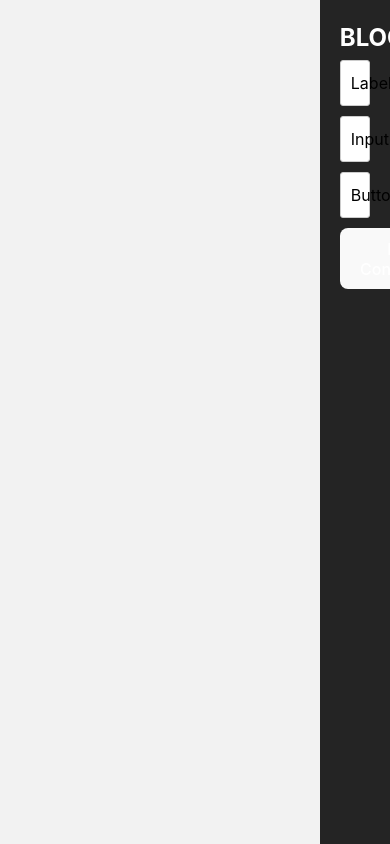
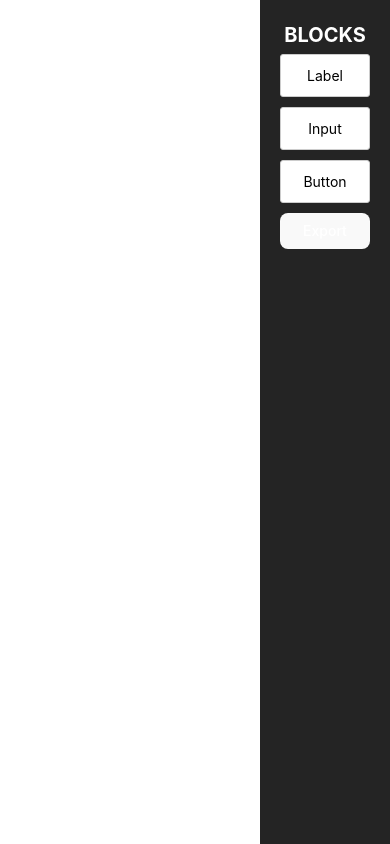
Before and after one commit to Deepakkumarrp/Page-Builder, a React (Vite) app: page / in a window 390 px wide. Built offline with nearby package versions, Linux system fonts and the light colour scheme.

Commit message:
Responsiveness

```diff
--- a/src/components/ExportBtn.jsx
+++ b/src/components/ExportBtn.jsx
@@ -16,7 +16,7 @@ const ExportButton = () => {
     URL.revokeObjectURL(url);
   };
 
-  return <button onClick={handleExport}>Export Configuration</button>;
+  return <button className="exportBtn" onClick={handleExport}>Export</button>;
 };
 
 export default ExportButton;
--- a/src/components/Page.jsx
+++ b/src/components/Page.jsx
@@ -101,7 +101,7 @@ const Page = () => {
       className="page"
       ref={drop}
       style={{
-        backgroundColor: isOver ? "#ccc" : "#f2f2f2",
+        backgroundColor: isOver ? "#ccc" : "white",
       }}
     >
       {/* <button onClick={handleAllElements}>watch all Elements</button> */}
--- a/src/components/styles.css
+++ b/src/components/styles.css
@@ -1,5 +1,5 @@
 .sidebar {
-  width: 18%;
+  width: 200px;
   background-color: #242424;
   padding: 20px;
   position: fixed;
@@ -7,6 +7,8 @@
   right: 0;
   bottom: 0;
   z-index: 1;
+  display: flex;
+  flex-direction: column;
 
   h2 {
     color: white;
@@ -107,3 +109,15 @@ button {
 button:hover {
   background-color: #0056b3;
 }
+
+
+@media all and (max-width: 600px) {
+  .sidebar {
+    width: 130px;
+    font-size: 14px;
+
+    h2 {
+      font-size: 20px;
+    }
+  }
+}
```
